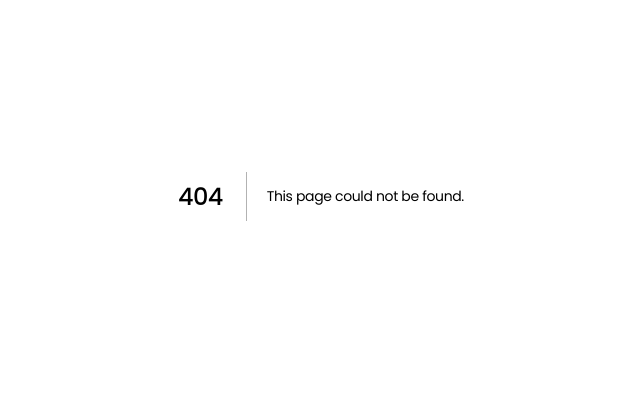
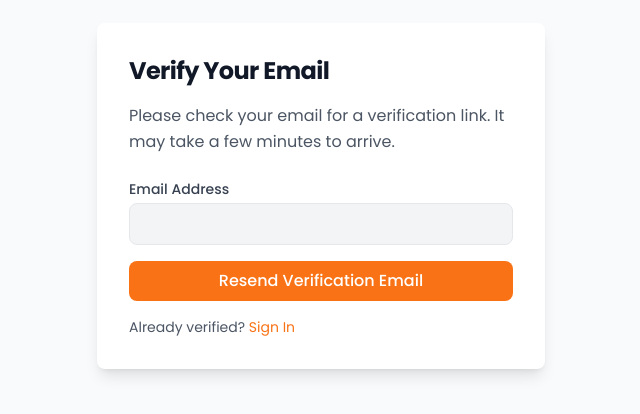
Before and after one commit to Sikos-Marketing-Developer-Team/nairobi-verified, a Next.js app in the folder frontend/: page /auth/verify-email in a window 1280 px wide. Before the commit this address had no page. Shown: the part 204-618 px from the top of the page, without its empty margins (319-959 px from the left). Built offline with nearby package versions, Linux system fonts and the light colour scheme.

Commit message:
Added email verification page to confirm email after registration

```diff
--- /dev/null
+++ b/frontend/src/app/auth/verify-email/page.tsx
@@ -0,0 +1,68 @@
+"use client";
+
+import { useState } from "react";
+import api from '@/utils/api';
+
+export default function VerifyEmail() {
+  const [email, setEmail] = useState("");
+  const [message, setMessage] = useState("");
+  const [error, setError] = useState("");
+  const [isLoading, setIsLoading] = useState(false);
+
+  const handleResend = async (e: React.FormEvent) => {
+    e.preventDefault();
+    setMessage("");
+    setError("");
+    setIsLoading(true);
+
+    try {
+      const data = await api.post('/api/auth/send-verification', { email });
+      setMessage(data.message);
+    } catch (err) {
+      setError(err instanceof Error ? err.message : "An error occurred");
+    } finally {
+      setIsLoading(false);
+    }
+  };
+
+  return (
+    <div className="min-h-screen flex items-center justify-center bg-gray-50 dark:bg-gray-900">
+      <div className="max-w-md w-full bg-white dark:bg-gray-800 p-8 rounded-lg shadow-lg">
+        <h2 className="text-2xl font-bold text-gray-900 dark:text-white mb-4">Verify Your Email</h2>
+        <p className="text-gray-600 dark:text-gray-300 mb-6">
+          Please check your email for a verification link. It may take a few minutes to arrive.
+        </p>
+        <form onSubmit={handleResend}>
+          <div className="mb-4">
+            <label htmlFor="email" className="block text-sm font-medium text-gray-700 dark:text-gray-200">
+              Email Address
+            </label>
+            <input
+              type="email"
+              id="email"
+              value={email}
+              onChange={(e) => setEmail(e.target.value)}
+              className="w-full mt-1 p-2 border rounded-lg bg-gray-100 dark:bg-gray-700 text-gray-900 dark:text-white focus:outline-none focus:ring-2 focus:ring-orange-500"
+              required
+            />
+          </div>
+          {message && <p className="text-green-500 text-sm mb-4">{message}</p>}
+          {error && <p className="text-red-500 text-sm mb-4">{error}</p>}
+          <button
+            type="submit"
+            className="w-full py-2 px-4 bg-orange-500 text-white rounded-lg hover:bg-orange-600 disabled:bg-orange-300"
+            disabled={isLoading}
+          >
+            {isLoading ? "Sending..." : "Resend Verification Email"}
+          </button>
+        </form>
+        <p className="text-sm text-gray-600 dark:text-gray-300 mt-4">
+          Already verified?{" "}
+          <a href="/auth/signin" className="text-orange-500 hover:underline">
+            Sign In
+          </a>
+        </p>
+      </div>
+    </div>
+  );
+}
```
Also changed, not shown: 1 other file (tests, documents, lock files or other folders).
